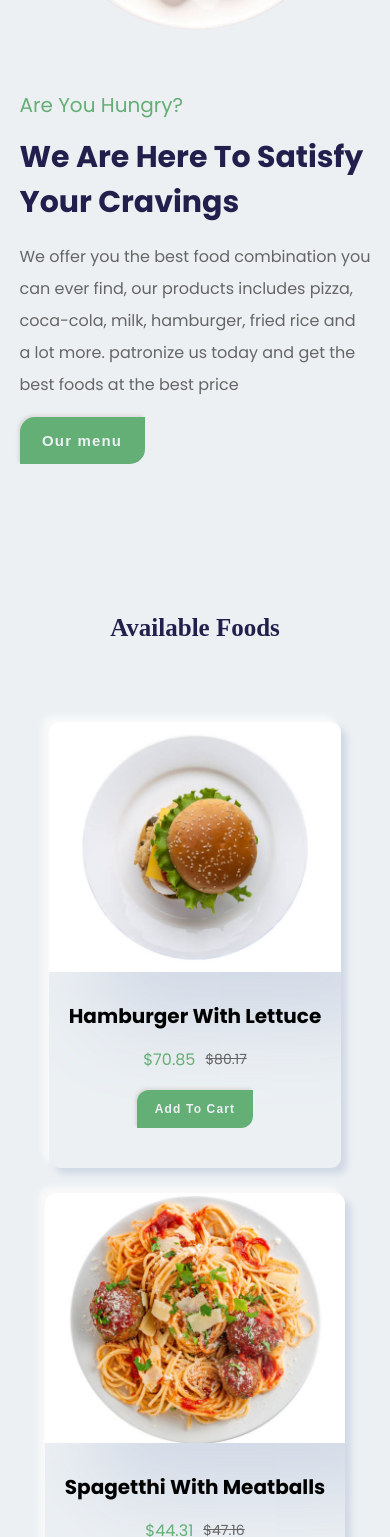
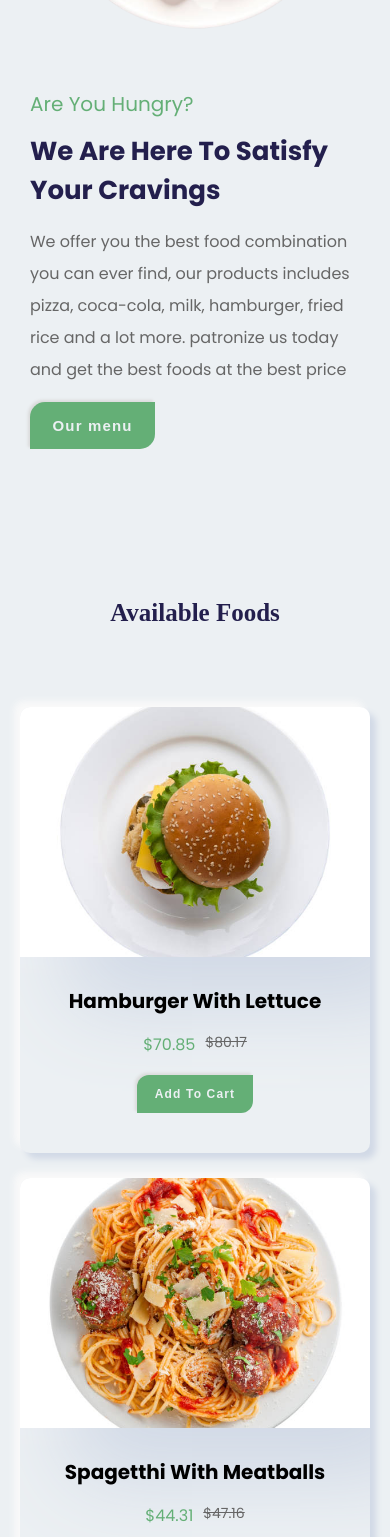
Before and after one commit to pdev6373/Foodcrib, a React (Create React App) app: page / in a window 390 px wide. Shown: the part 411-1948 px from the top of the page. Built offline with nearby package versions, Linux system fonts and the light colour scheme.

Commit message:
working on responsiveness

```diff
--- a/src/index.scss
+++ b/src/index.scss
@@ -129,21 +129,41 @@ html {
   display: none;
 }
 
+.home {
+  padding-inline: 5%;
+}
+
+.header,
+.menu,
+.about,
+.blog,
+.footer {
+  padding-inline: 3%;
+}
+
 .header,
 .home,
 .menu,
 .about,
 .blog,
 .footer {
-  @media (max-width: 930px) {
+  @media (max-width: 1000px) {
+    padding-inline: 4rem;
+  }
+
+  @media (max-width: 750px) {
     padding-inline: 3rem;
   }
 
-  @media (max-width: 430px) {
+  @media (max-width: 440px) {
     padding-inline: 2rem;
   }
 
-  @media (max-width: 315px) {
+  @media (max-width: 350px) {
+    padding-inline: 1.3rem;
+  }
+
+  @media (max-width: 230px) {
     padding-inline: 1rem;
   }
 }
@@ -155,7 +175,7 @@ HEADER
   @include flex(row, space-between);
   position: sticky;
   top: 0;
-  padding: 2.7em 3%;
+  padding-block: 2.7em;
   box-shadow: $box-shadow;
   background-color: $white;
   width: 100%;
@@ -1042,16 +1062,24 @@ HOME
 ############### */
 .home {
   @include flex(row);
+  padding-bottom: 15em;
   width: 100%;
-  padding: 0 5% 15em;
-
-  @media (max-width: 1080px) {
+
+  @media (max-width: 1220px) {
     margin-top: 2em;
   }
 
-  @media (max-width: 1030px) {
-    margin-top: 3.6em;
-  }
+  @media (max-width: 1000px) {
+    margin-top: 4em;
+  }
+
+  // @media (max-width: 1080px) {
+  //   margin-top: 2em;
+  // }
+
+  // @media (max-width: 1030px) {
+  //   margin-top: 3.6em;
+  // }
 
   @media (max-width: 930px) {
     flex-direction: column-reverse;
@@ -1078,6 +1106,23 @@ HOME
     @media (max-width: 930px) {
       margin-top: 4em;
     }
+
+    @media (max-width: 930px) {
+      padding-inline: 5em;
+    }
+
+    @media (max-width: 700px) {
+      padding-inline: 2em;
+    }
+
+    @media (max-width: 450px) {
+      padding-inline: 1em;
+    }
+
+    @media (max-width: 302px) {
+      padding-inline: 0.2em;
+    }
+
     span {
       font-size: 2rem;
       color: $green;
@@ -1090,12 +1135,36 @@ HOME
       padding-top: 0.5em;
       text-transform: capitalize;
 
-      @media (max-width: 1080px) {
+      @media (max-width: 1220px) {
         font-size: 3.5rem;
       }
 
+      // @media (max-width: 1080px) {
+      //   font-size: 3.5rem;
+      // }
+
       @media (max-width: 930px) {
+        font-size: 4rem;
+      }
+
+      @media (max-width: 740px) {
+        font-size: 3.4rem;
+      }
+
+      @media (max-width: 520px) {
         font-size: 3rem;
+      }
+
+      @media (max-width: 450px) {
+        font-size: 2.6rem;
+      }
+
+      @media (max-width: 340px) {
+        font-size: 2.3rem;
+      }
+
+      @media (max-width: 284px) {
+        font-size: 2.5rem;
       }
     }
 
@@ -1129,14 +1198,18 @@ MENU
   @include flex(column);
   gap: 8em;
   width: 100%;
-  padding: 0 3% 18em;
+  padding-block: 0 18em;
 
   &__list {
-    @include grid(26em);
+    @include grid(24em);
     width: 100%;
 
-    @media (max-width: 400px) {
-      @include flex(column, flex-start);
+    // @media (max-width: 400px) {
+    //   @include flex(column, flex-start);
+    // }
+
+    @media (max-width: 350px) {
+      @include grid(20em);
     }
 
     .menu__items {
@@ -1197,7 +1270,7 @@ ABOUT
   @include flex(column, flex-start);
   gap: 1em;
   width: 100%;
-  padding: 0 3% 18em;
+  padding-block: 0 18em;
 
   // @media (max-width: 1060px) {
   //   padding-inline: 5rem;
@@ -1296,7 +1369,7 @@ BLOG
   @include flex(column, flex-start);
   gap: 5em;
   width: 100%;
-  padding: 0 3% 18em;
+  padding-block: 0 18em;
 
   // @media (max-width: 1060px) {
   //   padding-inline: 5rem;
@@ -1308,7 +1381,7 @@ BLOG
 
   &__posts {
     // @include flex(row, center, stretch);
-    @include grid(27em);
+    @include grid(29em);
     width: 100%;
     // flex-wrap: wrap;
     // gap: 2em;
@@ -1633,7 +1706,7 @@ FOOTER
   }
 
   &__social {
-    @include flex(row, space-evenly, flex-start);
+    @include flex(row, center, flex-start);
     // flex-wrap: wrap;
     gap: 2em;
     padding-block: 6em;
```
